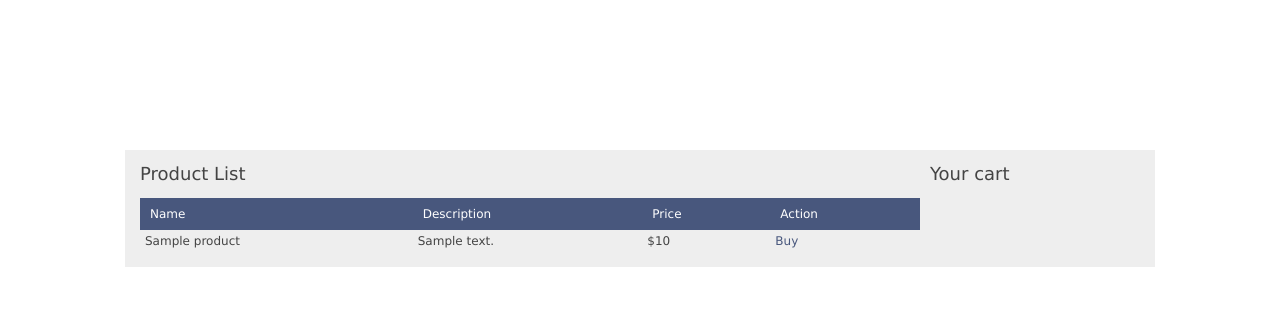
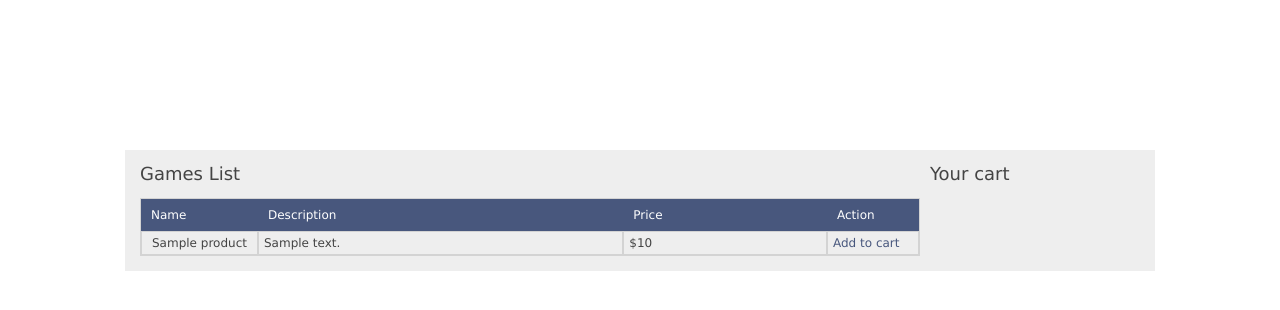
Before and after one commit to yaroslav-rybiak/shoppingcart, a PHP site: page / in a window 1280 px wide. Shown: the top 310 px of the page. Run offline with PHP 8.4, Linux system fonts and the light colour scheme; tables that the repository leaves empty or names only in its code hold one stand-in row (values such as "Sample post").

Commit message:
products

```diff
--- /dev/null
+++ b/cart.php
@@ -0,0 +1 @@
+<h1>Your Cart</h1>
--- a/css/style.css
+++ b/css/style.css
@@ -39,6 +39,7 @@ h2 {
 
         #main table {
             width: 780px;
+            border: solid 1px lightgrey;
         }
 
             #main table th {
@@ -50,8 +51,23 @@ h2 {
 
             #main table td {
                 padding: 5px;
+                vertical-align: middle;
+                border: solid 1px lightgrey;
             }
 
+            #main table td:first-child {
+                width: 100px;
+                padding-left: 10px;
+            }
+
+            #main table td:last-child {
+                width: 80px;
+            }
+/*
+            #main table, th, td {
+                border: 1px solid black;
+            }
+*/
     #sidebar {
         width: 200px;
         float: left;
--- a/index.php
+++ b/index.php
@@ -1,5 +1,18 @@
 <?php
+session_start();
 require("includes/connections.php");
+if (isset($_GET['page'])) {
+    $pages = array('products', 'cart');
+    if (in_array($_GET['page'], $pages)) {
+        $_page = $_GET['page'];
+    }
+    else {
+        $_page = 'products';
+    }
+}
+else {
+    $_page = 'products';
+}
 ?>
 <!DOCTYPE html PUBLIC "-//W3C//DTD XHTML 1.0 Strict//EN"
     "http://www.w3.org/TR/xhtml1/DTD/xhtml1-strict.dtd">
@@ -20,31 +33,14 @@ require("includes/connections.php");
 <div id="container">
 
     <div id="main">
-              <h1>Product List</h1>
-            <table>
-                <tr>
-                    <th>Name</th>
-                    <th>Description</th>
-                    <th>Price</th>
-                    <th>Action</th>
-                </tr>
         <?php
-                $sql = "SELECT name, description, price FROM products ORDER BY id";
-                $query = mysqli_query($link, $sql);
-                while ($row = mysqli_fetch_array($query)) {;
+        include ($_page.".php");
         ?>
-                <tr>
-                    <td><?=$row["name"]?></td>
-                    <td><?=$row["description"]?></td>
-                    <td>$<?=$row["price"]?></td>
-                    <td><a href="#">Buy</a></td>
-                </tr>
-                <?php } ?>
-            </table>
     </div><!--end main-->
 
     <div id="sidebar">
         <h1>Your cart</h1>
+
     </div><!--end sidebar-->
 
 </div><!--end container-->
--- /dev/null
+++ b/products.php
@@ -0,0 +1,27 @@
+<?php
+if (isset($_GET['action']) && $_GET['action'] == 'add') {
+
+}
+?>
+
+<h1>Games List</h1>
+<table>
+    <tr>
+        <th>Name</th>
+        <th>Description</th>
+        <th>Price</th>
+        <th>Action</th>
+    </tr>
+    <?php
+    $sql = "SELECT id, name, description, price FROM products ORDER BY name ASC";
+    $query = mysqli_query($link, $sql);
+    while ($row = mysqli_fetch_array($query)) {;
+        ?>
+        <tr>
+            <td><?=$row["name"]?></td>
+            <td><?=$row["description"]?></td>
+            <td>$<?=$row["price"]?></td>
+            <td><a href="index.php?page=products&action=add&id=<?=$row['id']?>">Add to cart</a></td>
+        </tr>
+    <?php } ?>
+</table>
```
Lines whose indentation alone changed are shown as unchanged.
